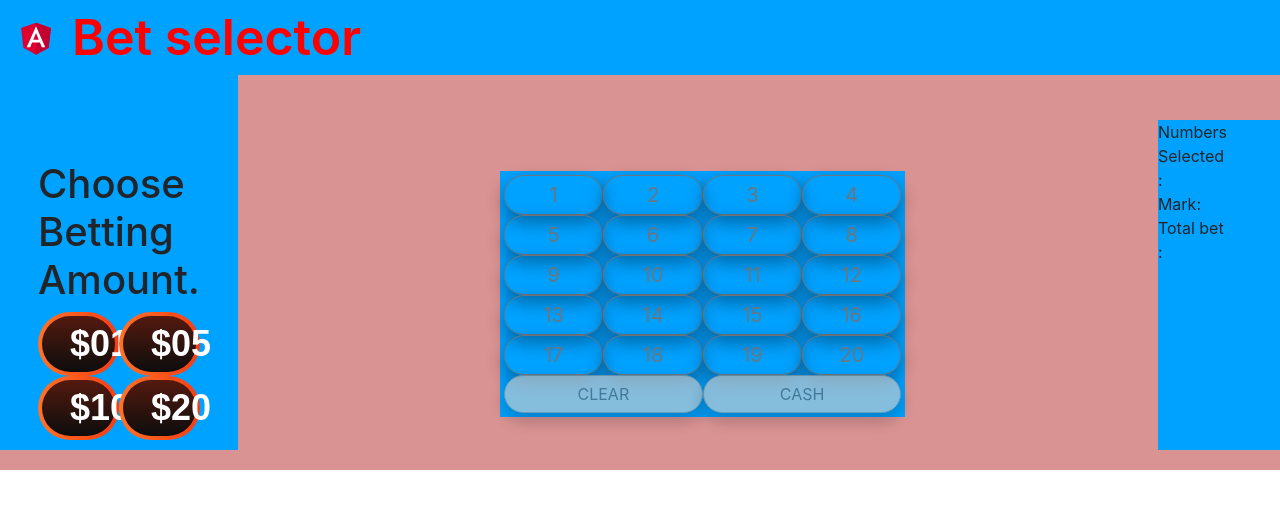
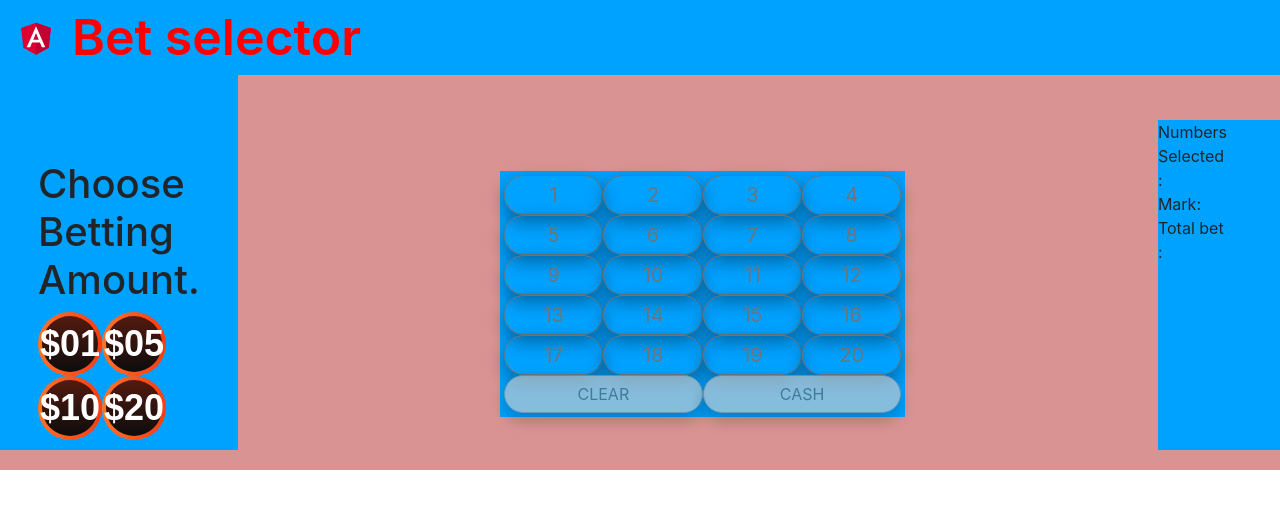
Before and after one commit to rgeorgoulis/Number-Picker-Site, an Angular app: page / in a window 1280 px wide. Shown: the top 508 px of the page. Built offline with nearby package versions, Linux system fonts and the light colour scheme.

Commit message:
removed padding from line 69
cut out padding: 5px 32px; from line 69

```diff
--- a/src/app/components/bet-selector/bet-selector.component.css
+++ b/src/app/components/bet-selector/bet-selector.component.css
@@ -66,7 +66,7 @@
 
 @media (min-width: 768px) {
   .button-78 {
-    padding: 5px 32px;
+
   }
 }
 
```
